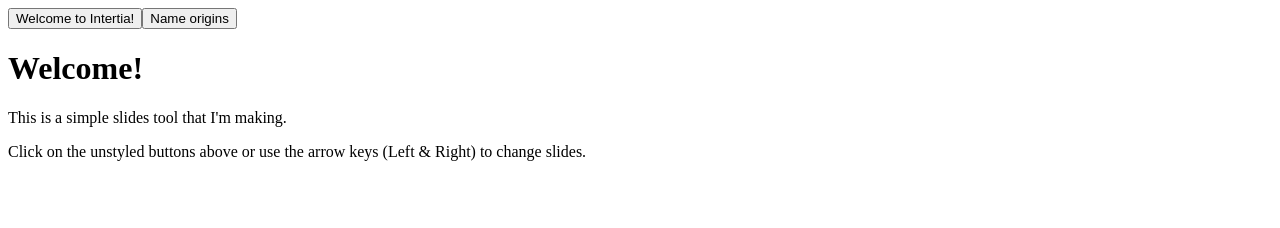
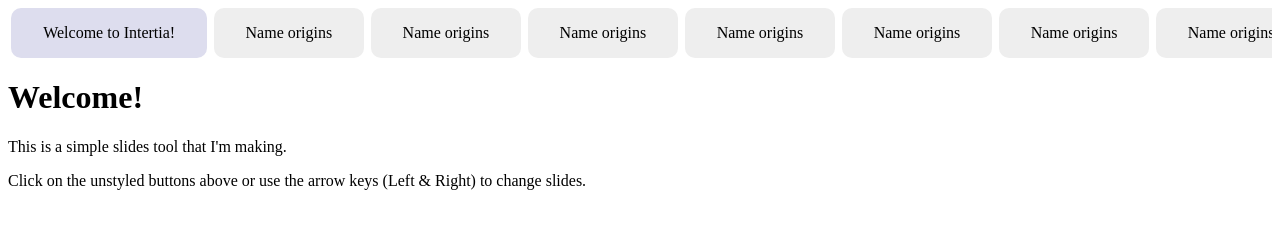
Before and after one commit to YohananDiamond/intertia, a plain HTML site: page index.html in a window 1280 px wide. Drawn offline with Linux system fonts and the light colour scheme.

Commit message:
Improvements to slide selection + some sample CSS

```diff
--- a/index.html
+++ b/index.html
@@ -2,6 +2,7 @@
 <html>
     <head>
         <title>Intertia - a simple slides library</title>
+        <link rel="stylesheet" type="text/css" href="style.css"/>
         <script src="intertia.js"></script>
         <script>
             window.addEventListener("load", () => {
@@ -25,6 +26,66 @@
                 <p>I barely even tried. "Intertia" is a typo of "inertia", which is a random word that came up in my head while trying to find a name for this library.</p>
                 <p>Maybe I should pick something that makes more contextual sense but here we are.</p>
             </div>
+            <div class="slide" data-slide-title="Name origins">
+                <p>I barely even tried. "Intertia" is a typo of "inertia", which is a random word that came up in my head while trying to find a name for this library.</p>
+                <p>Maybe I should pick something that makes more contextual sense but here we are.</p>
+            </div>
+            <div class="slide" data-slide-title="Name origins">
+                <p>I barely even tried. "Intertia" is a typo of "inertia", which is a random word that came up in my head while trying to find a name for this library.</p>
+                <p>Maybe I should pick something that makes more contextual sense but here we are.</p>
+            </div>
+            <div class="slide" data-slide-title="Name origins">
+                <p>I barely even tried. "Intertia" is a typo of "inertia", which is a random word that came up in my head while trying to find a name for this library.</p>
+                <p>Maybe I should pick something that makes more contextual sense but here we are.</p>
+            </div>
+            <div class="slide" data-slide-title="Name origins">
+                <p>I barely even tried. "Intertia" is a typo of "inertia", which is a random word that came up in my head while trying to find a name for this library.</p>
+                <p>Maybe I should pick something that makes more contextual sense but here we are.</p>
+            </div>
+            <div class="slide" data-slide-title="Name origins">
+                <p>I barely even tried. "Intertia" is a typo of "inertia", which is a random word that came up in my head while trying to find a name for this library.</p>
+                <p>Maybe I should pick something that makes more contextual sense but here we are.</p>
+            </div>
+            <div class="slide" data-slide-title="Name origins">
+                <p>I barely even tried. "Intertia" is a typo of "inertia", which is a random word that came up in my head while trying to find a name for this library.</p>
+                <p>Maybe I should pick something that makes more contextual sense but here we are.</p>
+            </div>
+            <div class="slide" data-slide-title="Name origins">
+                <p>I barely even tried. "Intertia" is a typo of "inertia", which is a random word that came up in my head while trying to find a name for this library.</p>
+                <p>Maybe I should pick something that makes more contextual sense but here we are.</p>
+            </div>
+            <div class="slide" data-slide-title="Name origins">
+                <p>I barely even tried. "Intertia" is a typo of "inertia", which is a random word that came up in my head while trying to find a name for this library.</p>
+                <p>Maybe I should pick something that makes more contextual sense but here we are.</p>
+            </div>
+            <div class="slide" data-slide-title="Name origins">
+                <p>I barely even tried. "Intertia" is a typo of "inertia", which is a random word that came up in my head while trying to find a name for this library.</p>
+                <p>Maybe I should pick something that makes more contextual sense but here we are.</p>
+            </div>
+            <div class="slide" data-slide-title="Name origins">
+                <p>I barely even tried. "Intertia" is a typo of "inertia", which is a random word that came up in my head while trying to find a name for this library.</p>
+                <p>Maybe I should pick something that makes more contextual sense but here we are.</p>
+            </div>
+            <div class="slide" data-slide-title="Name origins">
+                <p>I barely even tried. "Intertia" is a typo of "inertia", which is a random word that came up in my head while trying to find a name for this library.</p>
+                <p>Maybe I should pick something that makes more contextual sense but here we are.</p>
+            </div>
+            <div class="slide" data-slide-title="Name origins">
+                <p>I barely even tried. "Intertia" is a typo of "inertia", which is a random word that came up in my head while trying to find a name for this library.</p>
+                <p>Maybe I should pick something that makes more contextual sense but here we are.</p>
+            </div>
+            <div class="slide" data-slide-title="Name origins">
+                <p>I barely even tried. "Intertia" is a typo of "inertia", which is a random word that came up in my head while trying to find a name for this library.</p>
+                <p>Maybe I should pick something that makes more contextual sense but here we are.</p>
+            </div>
+            <div class="slide" data-slide-title="Name origins">
+                <p>I barely even tried. "Intertia" is a typo of "inertia", which is a random word that came up in my head while trying to find a name for this library.</p>
+                <p>Maybe I should pick something that makes more contextual sense but here we are.</p>
+            </div>
+            <div class="slide" data-slide-title="Name origins">
+                <p>I barely even tried. "Intertia" is a typo of "inertia", which is a random word that came up in my head while trying to find a name for this library.</p>
+                <p>Maybe I should pick something that makes more contextual sense but here we are.</p>
+            </div>
         </div>
     </body>
 </html>
--- a/intertia.js
+++ b/intertia.js
@@ -9,11 +9,21 @@ intertia.prepare = ({slides_div_id, buttons_div_id}) => {
     let buttons_list = [];
 
     let selectSlide = (idx) => {
+        for (let button of buttons_list) {
+            button.setAttribute("data-selected", "false");
+        }
+
         for (let el2 of sec_slides.children) {
             el2.style.display = "none";
         }
 
         elements_list[idx].style.display = "";
+
+        let button_current = buttons_list[idx];
+        button_current.setAttribute("data-selected", "true");
+        button_current.scrollIntoView({
+            behavior: "smooth",
+        });
     };
 
     let current_slide = 0;
@@ -26,8 +36,10 @@ intertia.prepare = ({slides_div_id, buttons_div_id}) => {
             elements_list.push(element);
 
             const _counter_copy = counter;
-            let button = document.createElement("button");
+            let button = document.createElement("div");
+            button.classList = "slide-button";
             button.innerText = title;
+            button.setAttribute("data-selected", "false");
             button.addEventListener("click", () => {
                 current_slide = _counter_copy;
                 selectSlide(_counter_copy);
--- /dev/null
+++ b/style.css
@@ -0,0 +1,35 @@
+:root {
+    --color-bg: #FFFFFF;
+
+    --color-btn: #EEEEEE;
+    --color-btn-hover: #EEDDDD;
+    --color-btn-selected: #DDDDEE;
+}
+
+div#buttons {
+    overflow-x: scroll;
+    overflow-y: hidden;
+    white-space: nowrap;
+}
+
+div#buttons div.slide-button {
+    border: none;
+    padding: 1em 2em;
+    margin: 0em 0.2em;
+    text-align: center;
+    display: inline-block;
+    border-radius: 10px;
+
+    background-color: var(--color-btn);
+    transition: background-color 0.1s;
+
+    cursor: pointer;
+}
+
+div#buttons div.slide-button[data-selected="true"] {
+    background-color: var(--color-btn-selected);
+}
+
+div#buttons div.slide-button:hover {
+    background-color: var(--color-btn-hover);
+}
```
